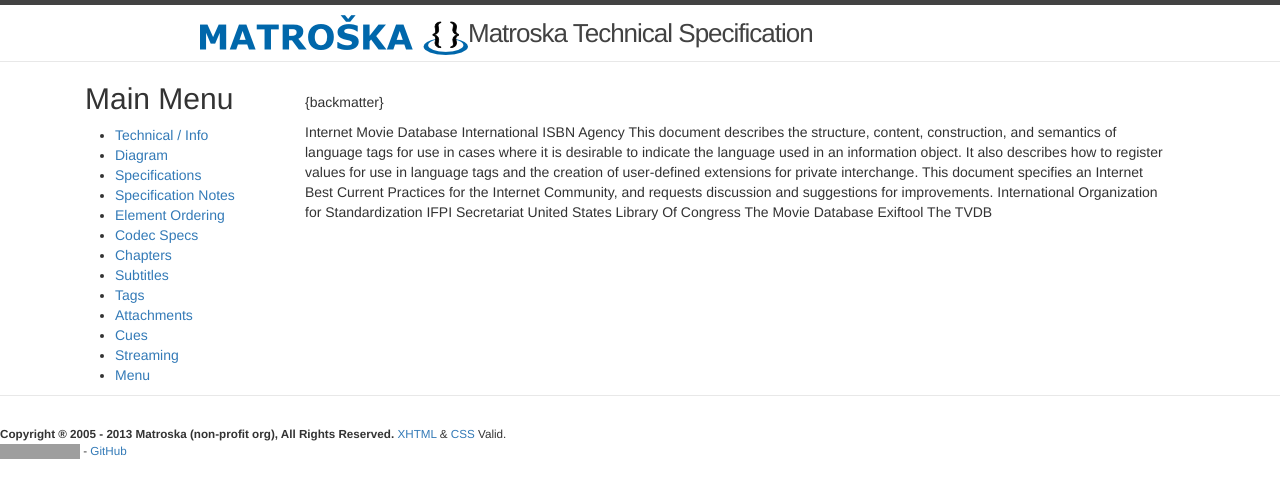
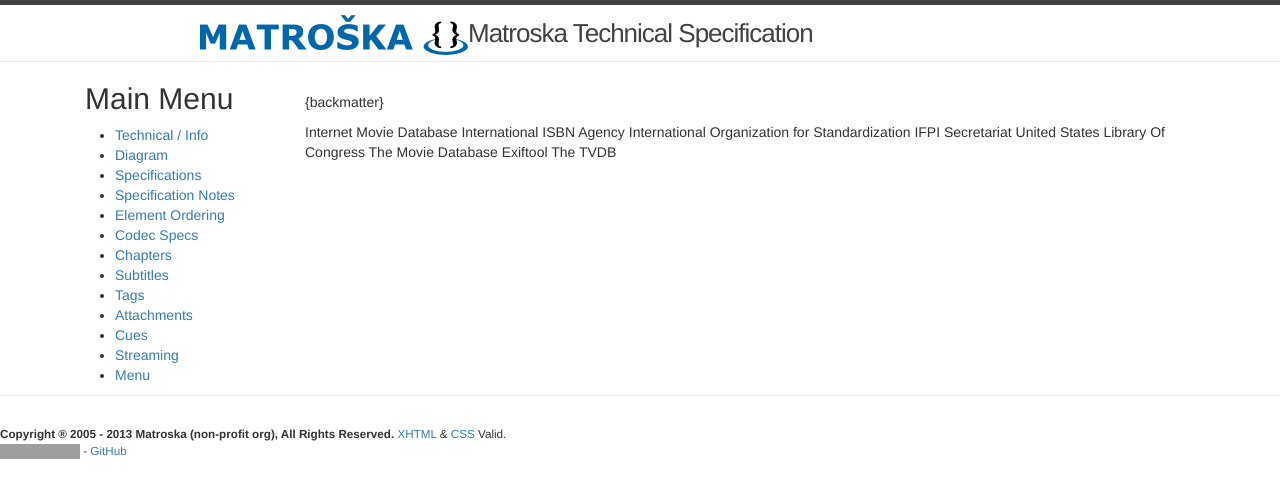
Before and after one commit to ietf-wg-cellar/matroska-specification, a Jekyll site: the page built from rfc_backmatter_tags.md, in a window 1280 px wide. Shown: the top 498 px of the page. Built offline with Jekyll 4.4.1, drawn with Linux system fonts in a browser that asks for light colours; our own code applies the rules of GitHub Pages for plain Markdown files; grey boxes are pictures that could not be loaded.

Commit message:
replace 2-char language reference from BCP47 to RFC5646
BCP47 includes 2 RFCs but only RFC5646 is useful to interpret the data.

```diff
--- a/rfc_backmatter_tags.md
+++ b/rfc_backmatter_tags.md
@@ -37,19 +37,6 @@
     </author>
     <date month="December" year="2017"/>
   </front>
-</reference>
-
-<reference anchor='BCP47' target='https://www.rfc-editor.org/info/rfc5646'>
-  <front>
-    <title>Tags for Identifying Languages</title>
-    <author initials='A.' surname='Phillips' fullname='A. Phillips' role='editor'><organization /></author>
-    <author initials='M.' surname='Davis' fullname='M. Davis' role='editor'><organization /></author>
-    <date year='2009' month='September' />
-    <abstract><t>This document describes the structure, content, construction, and semantics of language tags for use in cases where it is desirable to indicate the language used in an information object.  It also describes how to register values for use in language tags and the creation of user-defined extensions for private interchange.  This document  specifies an Internet Best Current Practices for the Internet Community, and requests discussion and suggestions for improvements.</t></abstract>
-  </front>
-  <seriesInfo name='BCP' value='47'/>
-  <seriesInfo name='RFC' value='5646'/>
-  <seriesInfo name='DOI' value='10.17487/RFC5646'/>
 </reference>
 
 <reference anchor="ISO4217" target="https://www.iso.org/iso-4217-currency-codes.html">
```
Also changed, not shown: ebml_matroska.xml (+4 -4 lines), matroska_tags.xml (+4 -4 lines), notes.md (+2 -2 lines), rfc_backmatter_matroska.md (+0 -13 lines).
